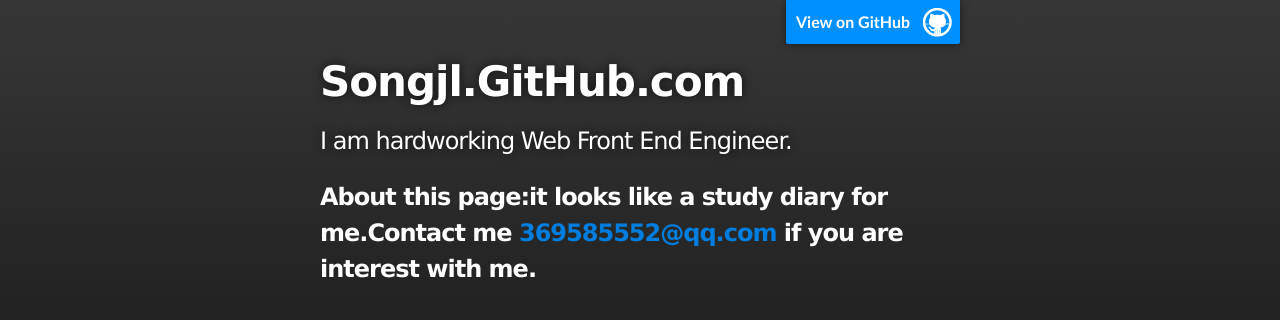
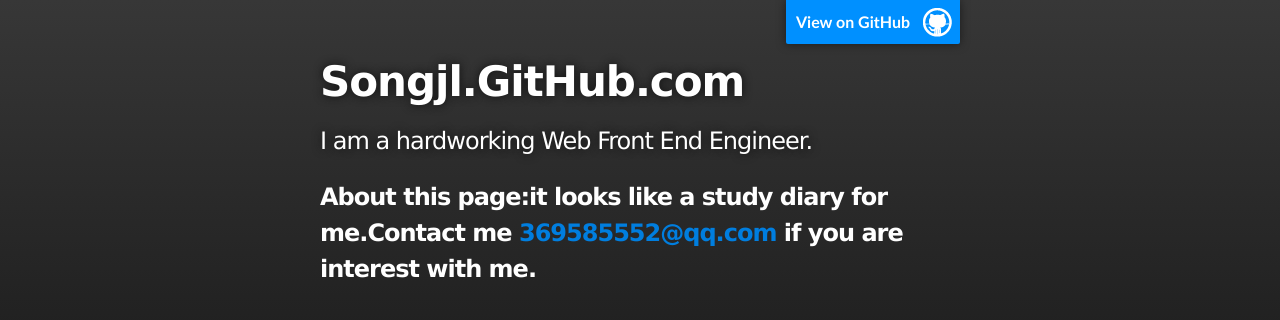
Before and after one commit to songjl/songjl.github.com, a Jekyll site: the page built from index.html, in a window 1280 px wide. Shown: the top 320 px of the page. Built offline with Jekyll 4.4.1, drawn with Linux system fonts in a browser that asks for light colours; Markdown is read by kramdown in place of the engine named in the settings; the list of posts is cut into pages by our own code.

```diff
--- a/_layouts/default.html
+++ b/_layouts/default.html
@@ -15,7 +15,7 @@
           <a id="forkme_banner" href="https://github.com/songjl">View on GitHub</a>
 
           <h1 id="project_title">Songjl.GitHub.com</h1>
-          <h2 id="project_tagline">I am hardworking Web Front End Engineer.</h2>
+          <h2 id="project_tagline">I am a hardworking Web Front End Engineer.</h2>
           <h3>
             About this page:it looks like a study diary for me.Contact me <a href="mailto:369588882@qq.com">369585552@qq.com</a> if you are interest with me.
           </h3>
```
Also changed, not shown: 1 other file.
